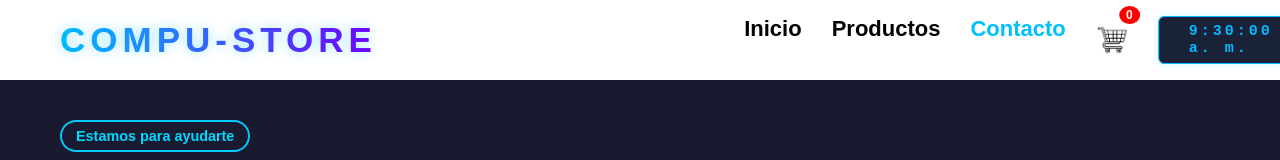
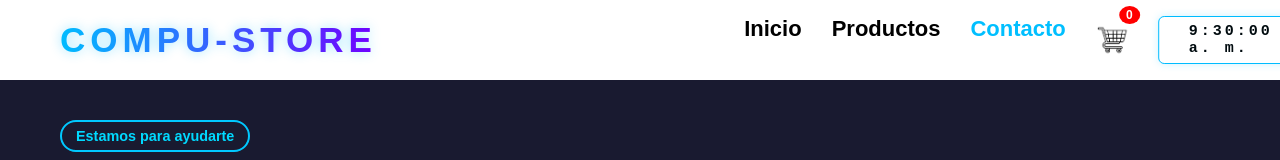
Before and after one commit to Joaquin130615/DEW07--Proyecto-DEW, a React (Vite) app in the folder CompuStore/CompuStore/: page /contacto in a window 1280 px wide. Shown: the top 160 px of the page. Built offline with nearby package versions, Linux system fonts and the light colour scheme.

Commit message:
se cambio el color del reloj

```diff
--- a/CompuStore/CompuStore/src/estilos/carpetas.css
+++ b/CompuStore/CompuStore/src/estilos/carpetas.css
@@ -207,8 +207,8 @@
 
 /* ===== RELOJ DIGITAL ===== */
 .reloj-box{
-  background-color: #1a2238; /* Fondo oscuro acorde al diseño */
-  color: #00bcff;           /* Color azul cian */
+  background-color: #ffffff; /* Fondo oscuro acorde al diseño */
+  color: #010b0f;           /* Color azul cian */
   border: 1px solid #00bcff;
   font-family: 'Courier New', Courier, monospace; /* Estilo digital */
   font-size: 15px;
@@ -250,7 +250,7 @@
 }
 
 body{
-  background: #000046;  /* fallback for old browsers */
+  background: #000046;  /* Degradado color Canela y Menta */
   background: -webkit-linear-gradient(to right, #1CB5E0, #000046);  /* Chrome 10-25, Safari 5.1-6 */
   background: linear-gradient(to right, #1CB5E0, #000046); /* W3C, IE 10+/ Edge, Firefox 16+, Chrome 26+, Opera 12+, Safari 7+ */
 
```
